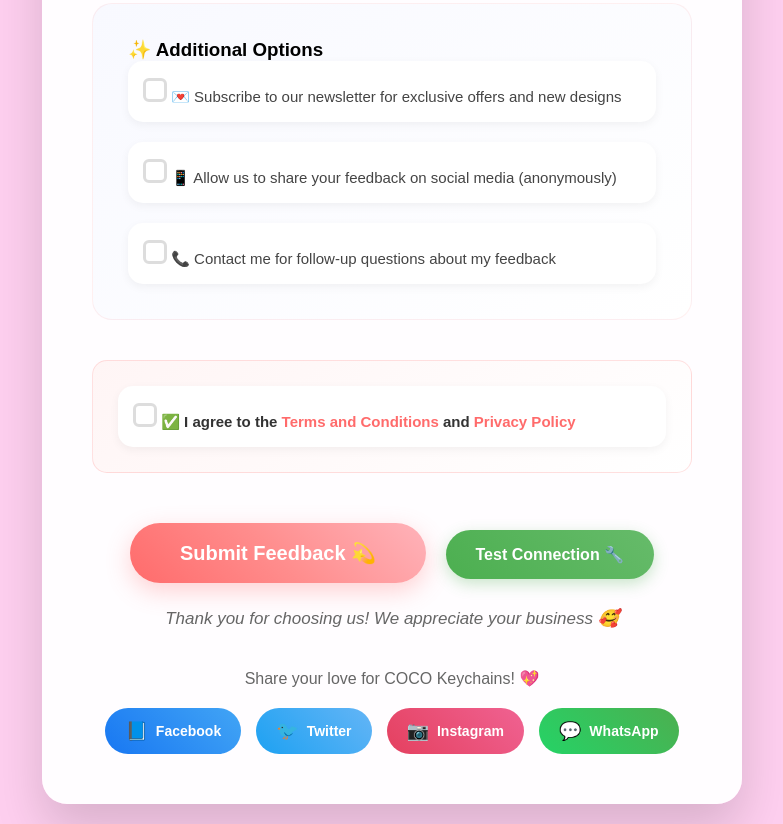
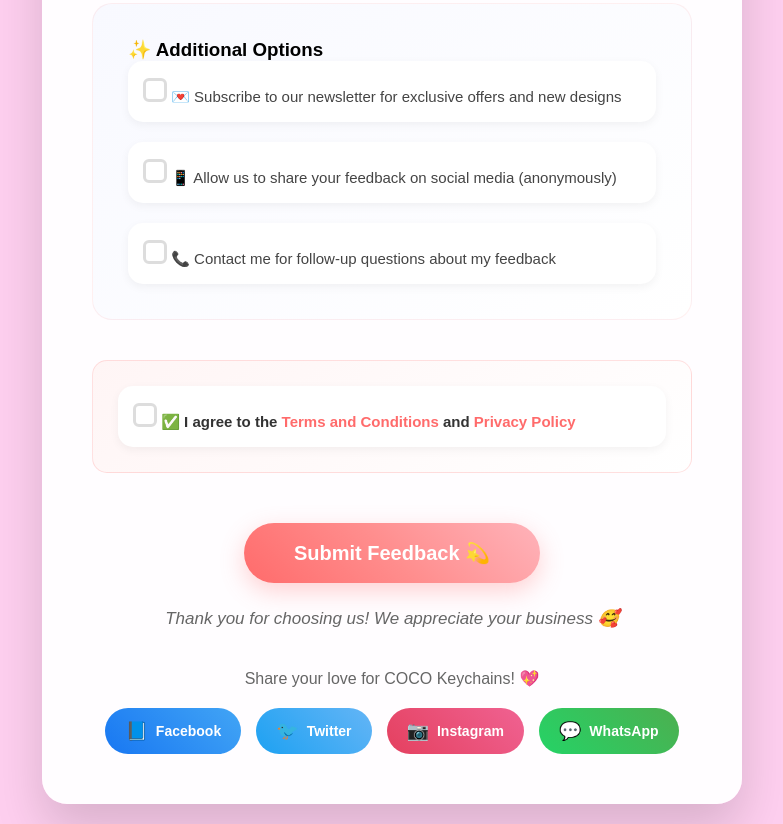
Before and after one commit to nichacker/coco., a plain HTML site: page index.html in a window 1280 px wide. Shown: the part 2613-3437 px from the top of the page, without its empty margins (248-1031 px from the left). Drawn offline with Linux system fonts and the light colour scheme.

Commit message:
Update index.html

```diff
--- a/index.html
+++ b/index.html
@@ -1516,7 +1516,6 @@
 
                 <div class="submit-section">
                     <button type="submit" class="submit-btn">Submit Feedback 💫</button>
-                    <button type="button" class="test-btn" onclick="testConnection()">Test Connection 🔧</button>
                     <p class="thank-you">Thank you for choosing us! We appreciate your business 🥰</p>
 
                     <!-- Social Sharing -->
```
